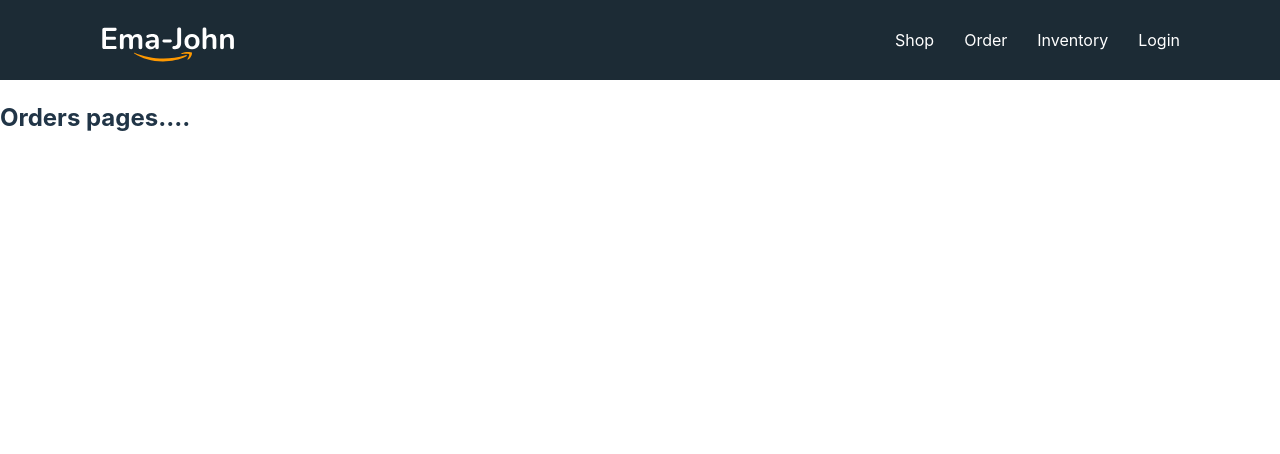
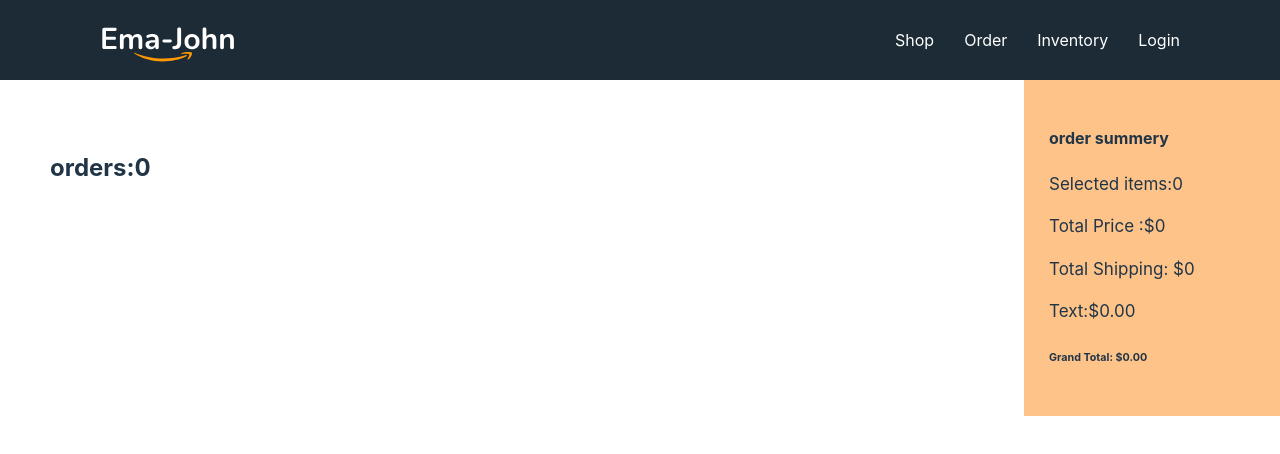
Before and after one commit to Tareq1131/Ecommerce_website, a React (Vite) app: page /orders in a window 1280 px wide. Shown: the top 454 px of the page. Built offline with nearby package versions, Linux system fonts and the light colour scheme.

Commit message:
Cart products from products data

```diff
--- a/src/components/Orders/Orders.jsx
+++ b/src/components/Orders/Orders.jsx
@@ -1,10 +1,24 @@
 //import React from 'react';
 
+import { useLoaderData } from "react-router-dom";
+import Cart from "../Cart/Cart";
+
+
+
 const Orders = () => {
+    const cart= useLoaderData();
+    console.log('order',cart)
     return (
-        <div>
-            <h2>Orders pages....</h2>
-        </div>
+         <div className="shop-container">
+            <div className="products-container">
+            <h2>orders:{cart.length}</h2>
+            </div>
+
+            <div className="cart-container">
+                <Cart cart={cart}></Cart>
+            </div>
+
+         </div>
     );
 };
 
--- /dev/null
+++ b/src/loaers/cartProductsLoader.js
@@ -0,0 +1,26 @@
+import { getShoppingCart } from "../utilities/fakedb";
+
+const cartProductsLoader = async()=> {
+    const loadedProducts = await fetch('products.json');
+    const products = await loadedProducts.json();
+
+//if cart data is in database,you have to use async await
+const storedCart = getShoppingCart();
+const savedCart = [];
+
+console.log('shopCart',storedCart);
+ for(const id in storedCart){
+  const addedProduct = products.find(pd => pd.id ===id);
+  if(addedProduct){
+    const quantity= storedCart[id];
+    addedProduct.quantity = quantity;
+    savedCart.push(addedProduct);
+  }
+ }
+ //if send two things
+ //return [products,savedCart]
+   // console.log(products);
+    //return products;
+    return savedCart;
+}
+export default cartProductsLoader;
--- a/src/main.jsx
+++ b/src/main.jsx
@@ -11,6 +11,7 @@ import Shop from './components/Shop/Shop.jsx';
 import Orders from './components/Orders/Orders';
 import Inventory from './components/Inventory/Inventory';
 import Login from './components/Login/Login';
+import cartProductsLoader from './loaers/cartProductsLoader';
 Orders
 
 const router = createBrowserRouter([
@@ -24,7 +25,9 @@ const router = createBrowserRouter([
       },
       {
         path: 'orders',
-        element: <Orders/>
+        element: <Orders/>,
+        // loader: ()=> fetch('products.json')
+        loader: cartProductsLoader
       },
       {
         path:'inventory',
```
